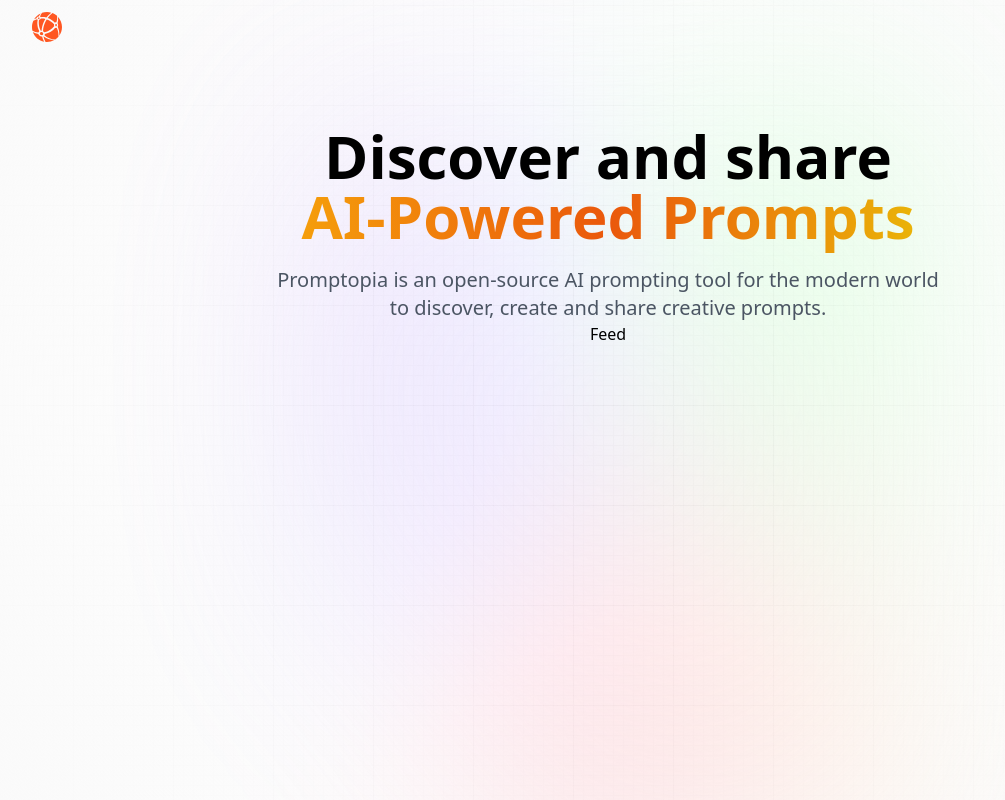
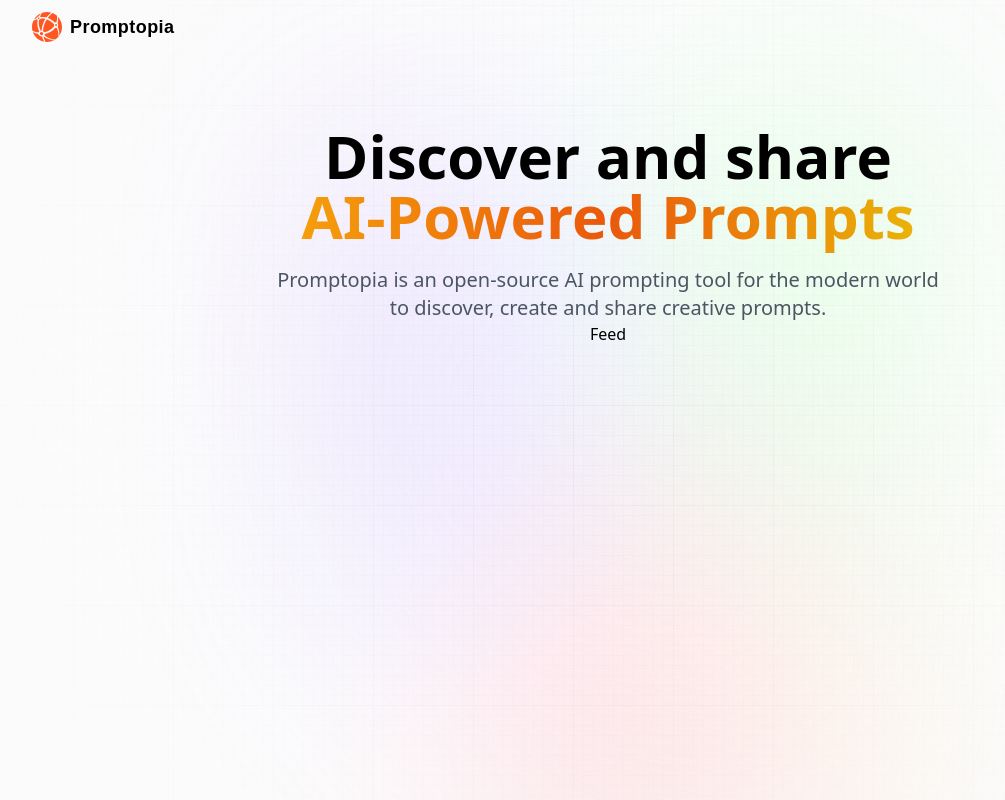
Before and after one commit to NTiger07/Promptopia-next, a Next.js app: page / in a window 1280 px wide. Shown: the whole page, without its empty margins (32-1037 px from the left). Built offline with nearby package versions, Linux system fonts and the light colour scheme.

Commit message:
added logo

```diff
--- a/components/Nav.jsx
+++ b/components/Nav.jsx
@@ -16,6 +16,7 @@
           height={30}
           className="object-contain"
         />
+        <p className="logo_text">Promptopia</p>
       </Link>
     </nav>
   );
```
